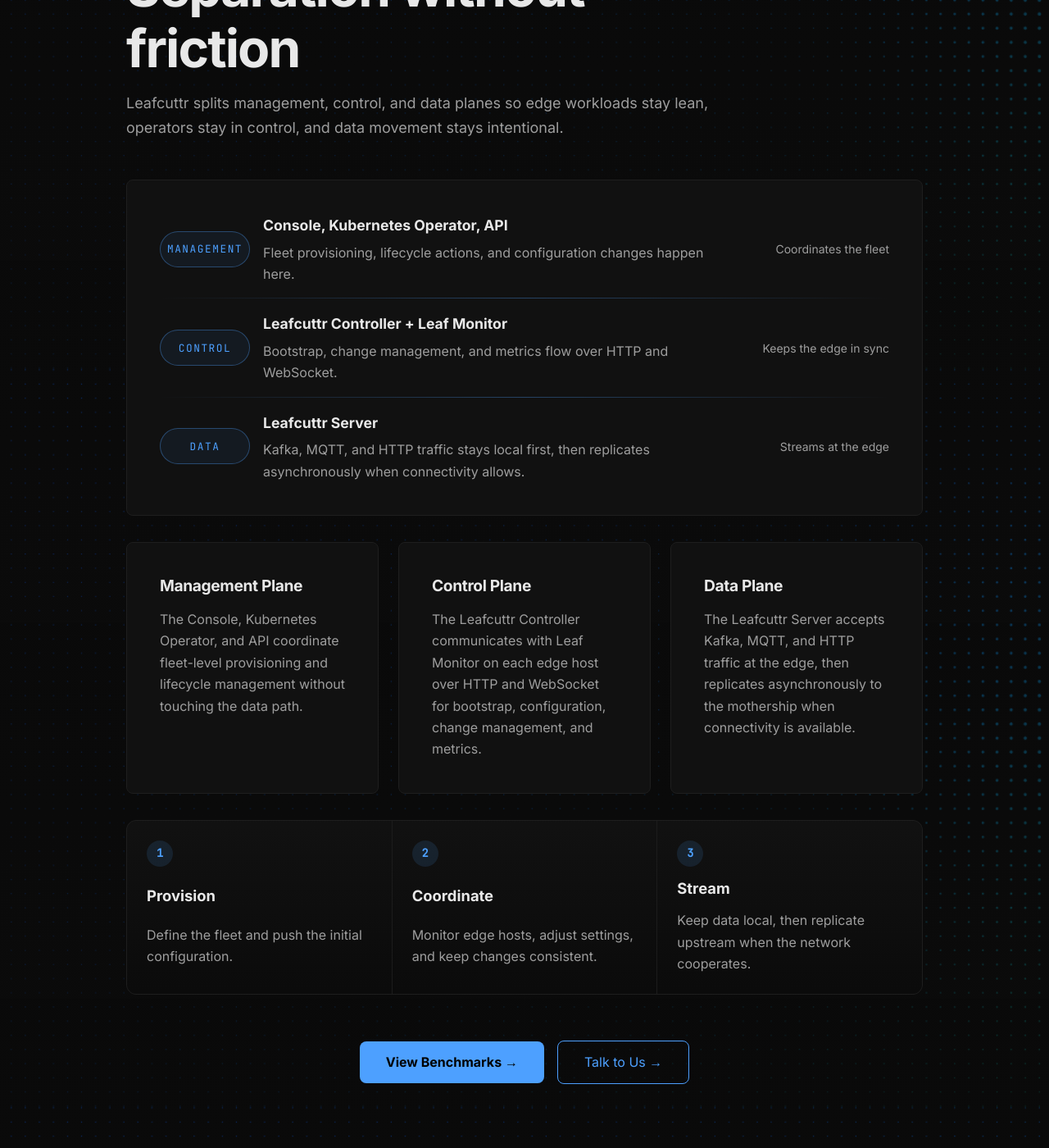
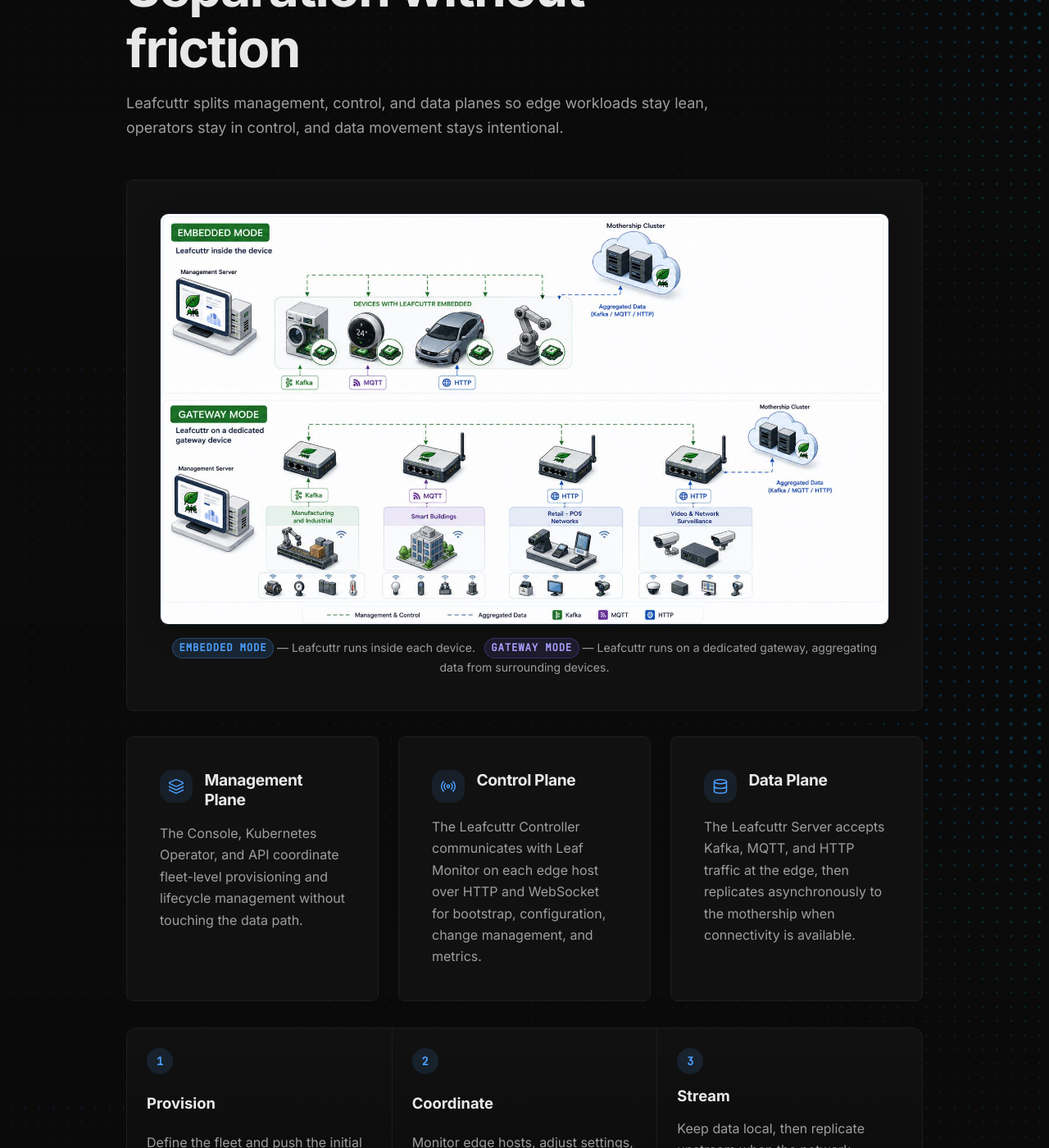
Before and after one commit to Leafcuttr/website, a Jekyll site: the page built from _pages/architecture.md, in a window 1280 px wide and 1400 px high, scrolled down 450 px. Shown: the whole window at 82% size. Built offline with Jekyll 4.4.1, drawn with Linux system fonts in a browser that asks for light colours.

Commit message:
feat(architecture): replace diagram markup with image and add plane icons

```diff
--- a/_pages/architecture.md
+++ b/_pages/architecture.md
@@ -12,46 +12,46 @@
       <p class="section-lead">Leafcuttr splits management, control, and data planes so edge workloads stay lean, operators stay in control, and data movement stays intentional.</p>
     </div>
 
-    <div class="architecture-diagram card" aria-label="Leafcuttr architecture overview">
-      <div class="architecture-diagram__row">
-        <span class="architecture-diagram__label">Management</span>
-        <div class="architecture-diagram__body">
-          <strong>Console, Kubernetes Operator, API</strong>
-          <span>Fleet provisioning, lifecycle actions, and configuration changes happen here.</span>
-        </div>
-        <span class="architecture-diagram__note">Coordinates the fleet</span>
-      </div>
-      <div class="architecture-diagram__connector" aria-hidden="true"></div>
-      <div class="architecture-diagram__row">
-        <span class="architecture-diagram__label">Control</span>
-        <div class="architecture-diagram__body">
-          <strong>Leafcuttr Controller + Leaf Monitor</strong>
-          <span>Bootstrap, change management, and metrics flow over HTTP and WebSocket.</span>
-        </div>
-        <span class="architecture-diagram__note">Keeps the edge in sync</span>
-      </div>
-      <div class="architecture-diagram__connector" aria-hidden="true"></div>
-      <div class="architecture-diagram__row">
-        <span class="architecture-diagram__label">Data</span>
-        <div class="architecture-diagram__body">
-          <strong>Leafcuttr Server</strong>
-          <span>Kafka, MQTT, and HTTP traffic stays local first, then replicates asynchronously when connectivity allows.</span>
-        </div>
-        <span class="architecture-diagram__note">Streams at the edge</span>
-      </div>
-    </div>
+    <figure class="architecture-diagram card" aria-label="Leafcuttr architecture overview">
+      <img
+        class="architecture-diagram__img"
+        src="{{ '/assets/images/architecture-img1.jpeg' | relative_url }}"
+        alt="Leafcuttr deployment architecture showing Embedded Mode (Leafcuttr inside the device) and Gateway Mode (Leafcuttr on a dedicated gateway device), both connecting edge devices via Kafka, MQTT, and HTTP to a Mothership Cluster."
+        loading="lazy"
+        decoding="async"
+      />
+      <figcaption class="architecture-diagram__caption">
+        <span class="architecture-diagram__caption-badge">Embedded Mode</span> — Leafcuttr runs inside each device.&ensp;
+        <span class="architecture-diagram__caption-badge architecture-diagram__caption-badge--alt">Gateway Mode</span> — Leafcuttr runs on a dedicated gateway, aggregating data from surrounding devices.
+      </figcaption>
+    </figure>
 
     <div class="architecture-grid">
       <article class="card architecture-card">
-        <h3>Management Plane</h3>
+        <div class="architecture-card__header">
+          <span class="architecture-card__icon" aria-hidden="true">
+            <i data-lucide="layers"></i>
+          </span>
+          <h3>Management Plane</h3>
+        </div>
         <p>The Console, Kubernetes Operator, and API coordinate fleet-level provisioning and lifecycle management without touching the data path.</p>
       </article>
       <article class="card architecture-card">
-        <h3>Control Plane</h3>
+        <div class="architecture-card__header">
+          <span class="architecture-card__icon" aria-hidden="true">
+            <i data-lucide="radio"></i>
+          </span>
+          <h3>Control Plane</h3>
+        </div>
         <p>The Leafcuttr Controller communicates with Leaf Monitor on each edge host over HTTP and WebSocket for bootstrap, configuration, change management, and metrics.</p>
       </article>
       <article class="card architecture-card">
-        <h3>Data Plane</h3>
+        <div class="architecture-card__header">
+          <span class="architecture-card__icon" aria-hidden="true">
+            <i data-lucide="database"></i>
+          </span>
+          <h3>Data Plane</h3>
+        </div>
         <p>The Leafcuttr Server accepts Kafka, MQTT, and HTTP traffic at the edge, then replicates asynchronously to the mothership when connectivity is available.</p>
       </article>
     </div>
--- a/_sass/_layout.scss
+++ b/_sass/_layout.scss
@@ -547,59 +547,56 @@
 }
 
 .architecture-diagram {
-  display: grid;
-  gap: 1rem;
-  padding: 2rem;
+  padding: 1.75rem;
   background:
     radial-gradient(circle at top left, rgba($accent, 0.08), transparent 35%),
     linear-gradient(180deg, rgba($surface, 0.98), rgba($bg, 0.96));
-}
-
-.architecture-diagram__row {
-  display: grid;
-  grid-template-columns: 110px minmax(0, 1fr) 180px;
+  display: flex;
+  flex-direction: column;
   gap: 1rem;
-  align-items: center;
-}
-
-.architecture-diagram__label {
-  display: inline-flex;
-  align-items: center;
-  justify-content: center;
-  min-height: 44px;
+  margin: 0;
+}
+
+.architecture-diagram__img {
+  display: block;
+  width: 100%;
+  height: auto;
+  border-radius: calc($radius * 1.25);
+  border: 1px solid rgba($accent, 0.15);
+  box-shadow: 0 8px 32px rgba(0, 0, 0, 0.25);
+  transition: box-shadow 0.3s ease;
+
+  &:hover {
+    box-shadow: 0 16px 48px rgba(0, 0, 0, 0.38);
+  }
+}
+
+.architecture-diagram__caption {
+  font-size: 0.875rem;
+  color: $muted;
+  line-height: 1.6;
+  text-align: center;
+}
+
+.architecture-diagram__caption-badge {
+  display: inline-block;
+  padding: 0.15em 0.6em;
   border-radius: 999px;
-  border: 1px solid rgba($accent, 0.35);
+  background: rgba($accent, 0.15);
+  border: 1px solid rgba($accent, 0.3);
   color: $accent;
   font-family: $font-mono;
-  font-size: 0.8rem;
-  letter-spacing: 0.12em;
+  font-size: 0.78rem;
+  font-weight: 700;
+  letter-spacing: 0.06em;
   text-transform: uppercase;
-  background: rgba($accent, 0.07);
-}
-
-.architecture-diagram__body {
-  display: grid;
-  gap: 0.35rem;
-}
-
-.architecture-diagram__body strong {
-  color: $text;
-  font-size: 1.1rem;
-}
-
-.architecture-diagram__body span,
-.architecture-diagram__note {
-  color: $muted;
-}
-
-.architecture-diagram__note {
-  text-align: right;
-  font-size: 0.875rem;
-}
-
-.architecture-diagram__connector {
-  height: 1px;
-  background: linear-gradient(to right, transparent, rgba($accent, 0.35), transparent);
+  vertical-align: middle;
+}
+
+.architecture-diagram__caption-badge--alt {
+  background: rgba(#7c6af7, 0.12);
+  border-color: rgba(#7c6af7, 0.3);
+  color: #a99fff;
 }
 
 .architecture-grid {
@@ -610,6 +607,41 @@
 
 .architecture-card {
   min-height: 220px;
+  display: flex;
+  flex-direction: column;
+  gap: 0.9rem;
+}
+
+.architecture-card__header {
+  display: flex;
+  align-items: flex-start;
+  gap: 0.9rem;
+}
+
+.architecture-card__icon {
+  display: inline-flex;
+  align-items: center;
+  justify-content: center;
+  width: 2.5rem;
+  height: 2.5rem;
+  border-radius: 0.9rem;
+  background: rgba($accent, 0.1);
+  color: $accent;
+  flex: 0 0 auto;
+}
+
+.architecture-card__icon svg {
+  width: 1.25rem;
+  height: 1.25rem;
+  fill: none;
+  stroke: currentColor;
+  stroke-width: 1.8;
+  stroke-linecap: round;
+  stroke-linejoin: round;
+}
+
+.architecture-card__header h3 {
+  margin-top: 0;
 }
 
 .architecture-flow {
@@ -904,13 +936,6 @@
     grid-template-columns: 1fr;
   }
 
-  .architecture-diagram__row {
-    grid-template-columns: 1fr;
-  }
-
-  .architecture-diagram__note {
-    text-align: left;
-  }
 }
 
 @media (max-width: 640px) {
```
Also changed, not shown: assets/images/architecture-img.jpeg (added), assets/images/architecture-img1.jpeg (added).
